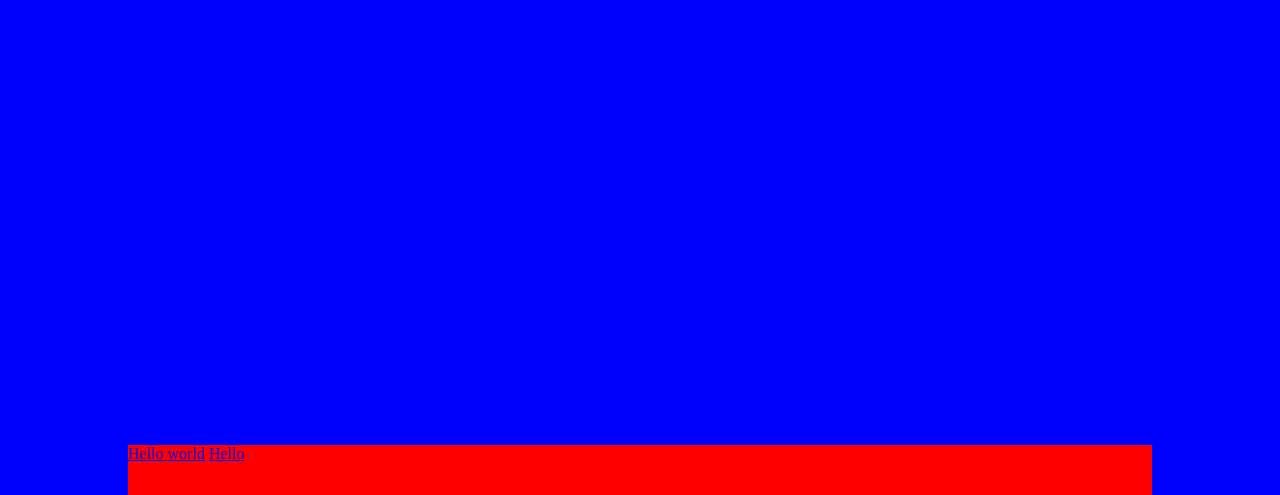
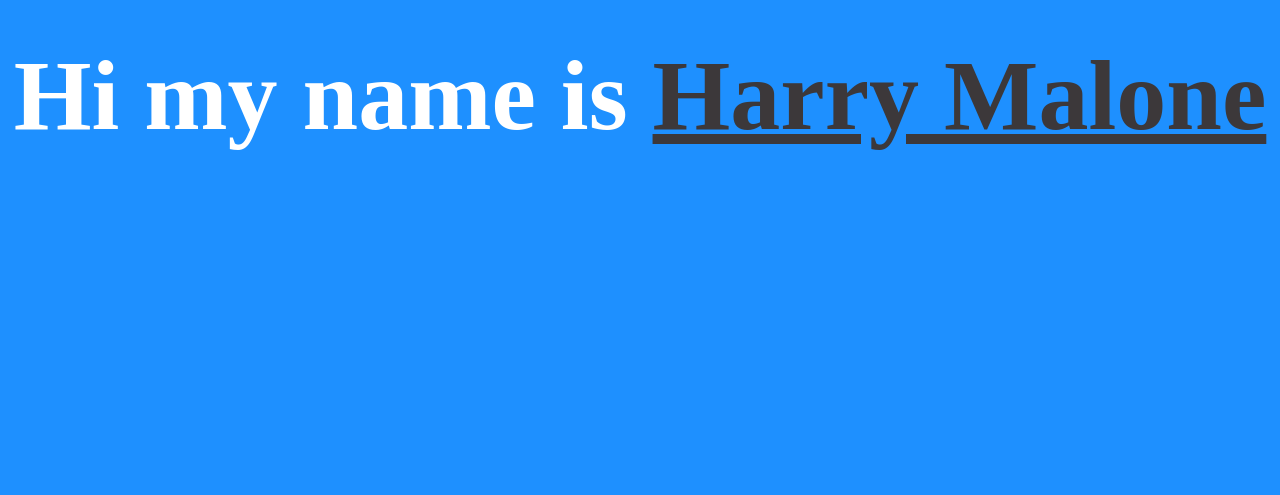
Before and after one commit to harrisonmalone/harry-malone-dot-com, a plain HTML site: page index.html in a window 1280 px wide. Shown: the part 305-800 px from the top of the page. Drawn offline with Linux system fonts and the light colour scheme.

Commit message:
adding stuff to harrymalone.com

```diff
--- a/index.html
+++ b/index.html
@@ -8,11 +8,6 @@
   <link rel="stylesheet" href="style.css">
 </head>
 <body>
-  <div class="container">
-    <nav>
-      <a href="#">Hello world</a>
-      <a href="#">Hello</a>
-    </nav>
-  </div>
+  <h1>Hi my name is <a href="https://gist.github.com/harrisonmalone">Harry Malone</a></h1>
 </body>
 </html>
--- a/style.css
+++ b/style.css
@@ -1,17 +1,21 @@
-body {
+* {
   margin: 0px;
 }
 
-.container {
+body {
   height: 100vh;
-  background: blue;
   display: flex;
   justify-content: center;
-  align-items: flex-end;
+  align-items: center;
+  background: dodgerblue;
+  margin: 0px 10px;
 }
 
-nav {
-  height: 50px;
-  width: 80%;
-  background: red;
+h1 {
+  font-size: 100px;
+  color: white;
 }
+
+a {
+  color: rgba(60,56,58,1);
+}
```
